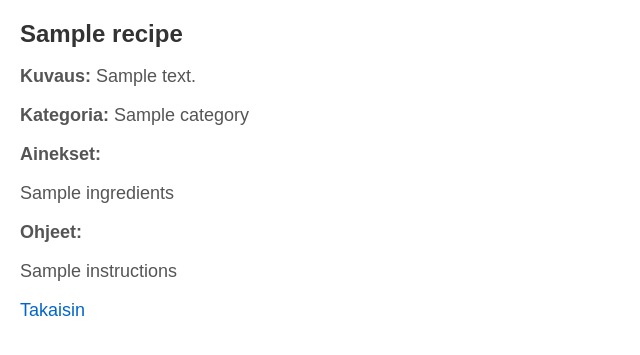
After one commit to MarkusSKoo/Recipe-book, a Flask app: template templates/show_recipe.html in a window 1280 px wide. The commit adds this page. Shown: the top 355 px of the page, without its empty margins (0-640 px from the left). Run offline with Flask 3, Linux system fonts and the light colour scheme; the template is opened without the code that fills it: most values are stand-ins (such as "Sample title", 1, 10 or a date in 2020).

Commit message:
Show recipe list/recipe

```diff
--- a/app.py
+++ b/app.py
@@ -10,7 +10,13 @@ app.secret_key = config.secret_key
 
 @app.route("/")
 def index():
-    return render_template("index.html")
+    all_recipes = recipes.get_recipes()
+    return render_template("index.html", recipes=all_recipes)
+
+@app.route("/recipe/<int:recipe_id>")
+def show_recipe(recipe_id):
+    recipe = recipes.get_recipe(recipe_id)
+    return render_template("show_recipe.html", recipe=recipe)
 
 @app.route("/new_recipe")
 def new_recipe():
@@ -27,10 +33,6 @@ def create_recipe():
     ingredients = request.form["ingredients"]
     instructions = request.form["instructions"]
 
-    recipes.add_recipe(user_id, title, description, category_id, ingredients, instructions)
-
-    print(f"Received form data: title={title}, description={description}, category={category}, ingredients={ingredients}, instructions={instructions}")
-
     user_id_query = "SELECT id FROM users WHERE username = ?"
     user_id_result = db.query(user_id_query, [session["username"]])
     if not user_id_result:
@@ -41,13 +43,16 @@ def create_recipe():
     category_id_result = db.query(category_id_query, [category])
     print(f"Category query result: {category_id_result}")
     if not category_id_result:
-        # Jos kategoriaa ei löydy, lisätään se
         insert_category_query = "INSERT INTO categories (name) VALUES (?)"
         db.execute(insert_category_query, [category])
         category_id_result = db.query(category_id_query, [category])
         if not category_id_result:
             return "VIRHE: Kategorian lisääminen epäonnistui"
     category_id = category_id_result[0]["id"]
+
+    recipes.add_recipe(user_id, title, description, category_id, ingredients, instructions)
+
+    print(f"Received form data: title={title}, description={description}, category={category}, ingredients={ingredients}, instructions={instructions}")
 
     return redirect("/")
 
--- /dev/null
+++ b/templates/show_recipe.html
@@ -0,0 +1,47 @@
+<!DOCTYPE html>
+<html>
+
+<head>
+  <title>{{ recipe.title }}</title>
+  <style>
+    body {
+      font-family: Arial, sans-serif;
+      margin: 20px;
+    }
+    h1 {
+      font-size: 24px;
+      color: #333;
+    }
+    p {
+      font-size: 18px;
+      color: #555;
+    }
+    .preserve-whitespace {
+      white-space: pre-wrap;
+      font-size: 18px;
+      color: #555;
+    }
+    a {
+      color: #0066cc;
+      text-decoration: none;
+    }
+    a:hover {
+      text-decoration: underline;
+    }
+  </style>
+</head>
+
+<body>
+  <h1>{{ recipe.title }}</h1>
+
+  <p><strong>Kuvaus:</strong> {{ recipe.description }}</p>
+  <p><strong>Kategoria:</strong> {{ recipe.category }}</p>
+  <p><strong>Ainekset:</strong></p>
+  <p class="preserve-whitespace">{{ recipe.ingredients }}</p>
+  <p><strong>Ohjeet:</strong></p>
+  <p class="preserve-whitespace">{{ recipe.instructions }}</p>
+
+  <p><a href="/">Takaisin</a></p>
+</body>
+
+</html>
```
Also changed, not shown: recipes.py (+16 -0 lines), templates/index.html (+8 -0 lines).
